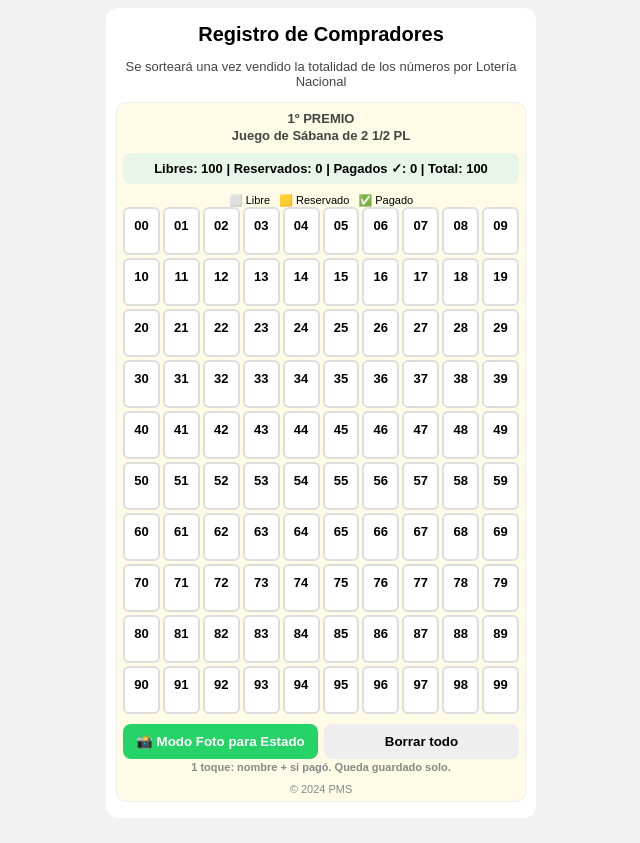
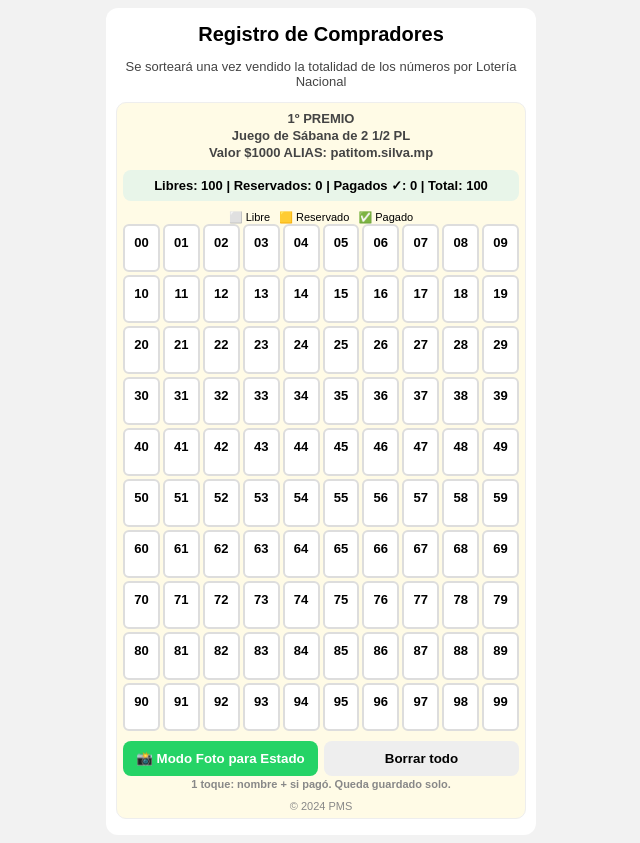
Before and after one commit to PatriciaMSilvaAcuna/NicoAcampa, a plain HTML site: page index.html in a window 1280 px wide. Shown: the whole page, without its empty margins (319-959 px from the left). Drawn offline with Linux system fonts and the light colour scheme.

Commit message:
Update index.html

```diff
--- a/index.html
+++ b/index.html
@@ -42,6 +42,7 @@ footer{text-align:center;font-size:11px;color:#888;margin-top:10px}
 <h1>Registro de Compradores</h1>
 <p>Se sorteará una vez vendido la totalidad de los números por Lotería Nacional</p>
 <div class="premio-container"><p>1º PREMIO</p><p>Juego de Sábana de 2 1/2 PL</p>
+  <p>Valor $1000 ALIAS: patitom.silva.mp</p>
 <div id="estadisticas"></div>
 <div class="leyenda" style="font-size:11px;text-align:center">⬜ Libre &nbsp; 🟨 Reservado &nbsp; ✅ Pagado</div>
 <div class="grid" id="gridNumeros"></div>
```
